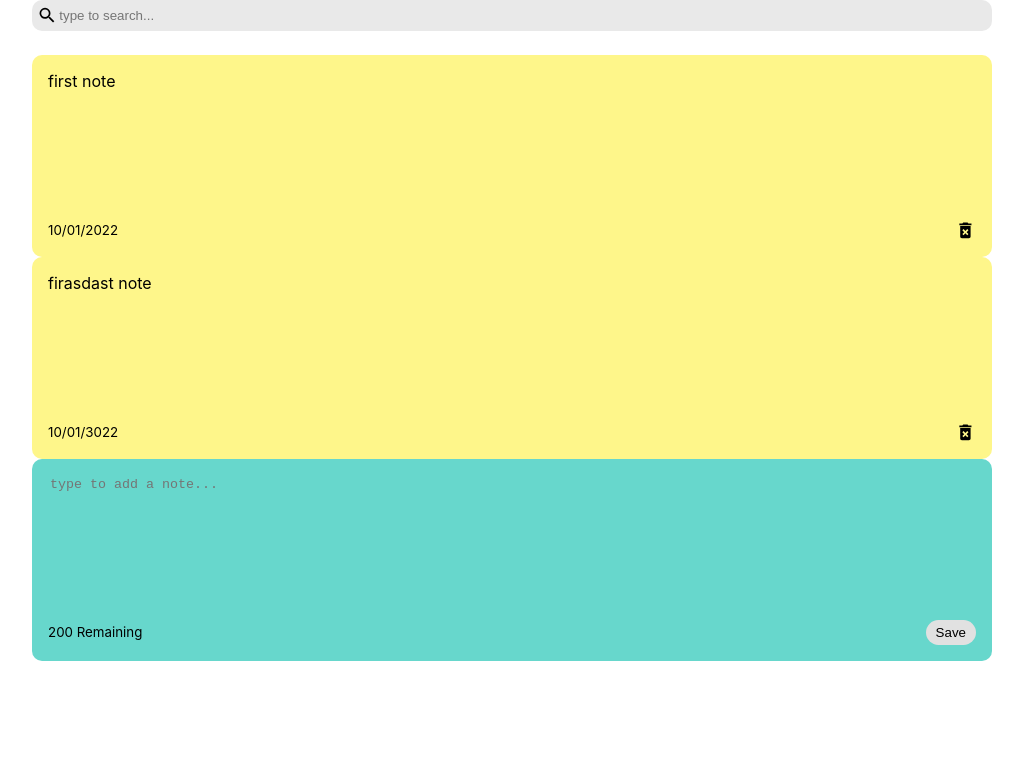
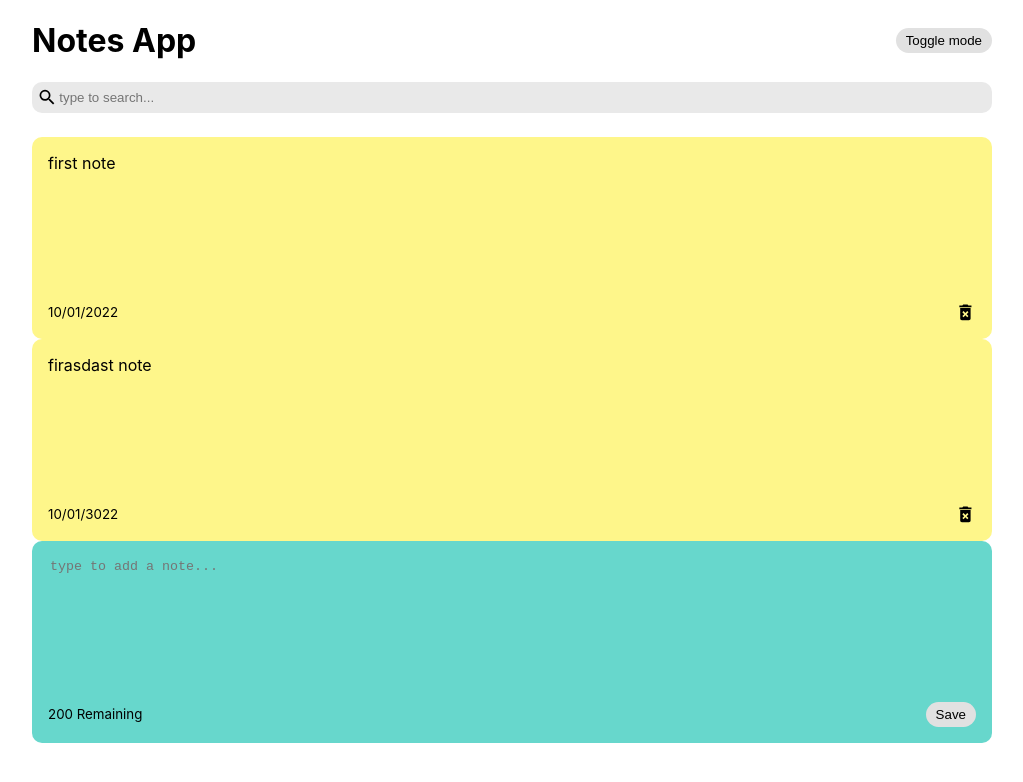
Before and after one commit to felipendelicia/notes-app-react, a React (Create React App) app: page / in a window 1280 px wide. Shown: the top 782 px of the page, without its empty margins (128-1151 px from the left). Built offline with nearby package versions, Linux system fonts and the light colour scheme.

Commit message:
dark mode

```diff
--- a/src/App.js
+++ b/src/App.js
@@ -1,20 +1,23 @@
 import NoteList from "./components/NoteList"
 import { useState } from "react"
-import {nanoid} from "nanoid"
+import { nanoid } from "nanoid"
 import Search from "./components/Search"
+import Header from "./components/Header"
 
 const App = () => {
   const [notes, setNotes] = useState([{
-    id:nanoid(),
+    id: nanoid(),
     text: "first note",
-    date:"10/01/2022"
-  },{
-    id:nanoid(),
+    date: "10/01/2022"
+  }, {
+    id: nanoid(),
     text: "firasdast note",
-    date:"10/01/3022"
+    date: "10/01/3022"
   }])
 
   const [searchText, setSearchText] = useState("")
+
+  const [darkMode, setDarkMode] = useState(false)
 
   const addNote = (text) => {
     const date = new Date()
@@ -24,23 +27,26 @@ const App = () => {
       date: date.getDate()
     }
 
-  const newNotes = [...notes,newNote]
+    const newNotes = [...notes, newNote]
     setNotes(newNotes)
   }
 
   const deleteNote = (id) => {
-    const newNotes = notes.filter((note)=>note.id !== id)
+    const newNotes = notes.filter((note) => note.id !== id)
     setNotes(newNotes)
   }
 
-  return(
-  <div className="container">
-    <Search handleSearchNote={setSearchText}/>
-    <NoteList
-    notes={notes}
-    handleAddNote={addNote}
-    handleDeleteNote={deleteNote}/>
-  </div>
+  return (
+    <div className={`${darkMode && "dark-mode"}`}>
+      <div className="container">
+        <Header handleToggleDarkMode={setDarkMode} />
+        <Search handleSearchNote={setSearchText} />
+        <NoteList
+          notes={notes}
+          handleAddNote={addNote}
+          handleDeleteNote={deleteNote} />
+      </div>
+    </div>
   )
 }
 
--- /dev/null
+++ b/src/components/Header.js
@@ -0,0 +1,12 @@
+import React from 'react'
+
+export const Header = ({handleToggleDarkMode}) => {
+    return (
+        <div className="header">
+            <h1>Notes App</h1>
+            <button onClick={()=>handleToggleDarkMode((previousDarkMode)=>!previousDarkMode)} className='save'>Toggle mode</button>
+        </div>
+    )
+}
+
+export default Header
```
